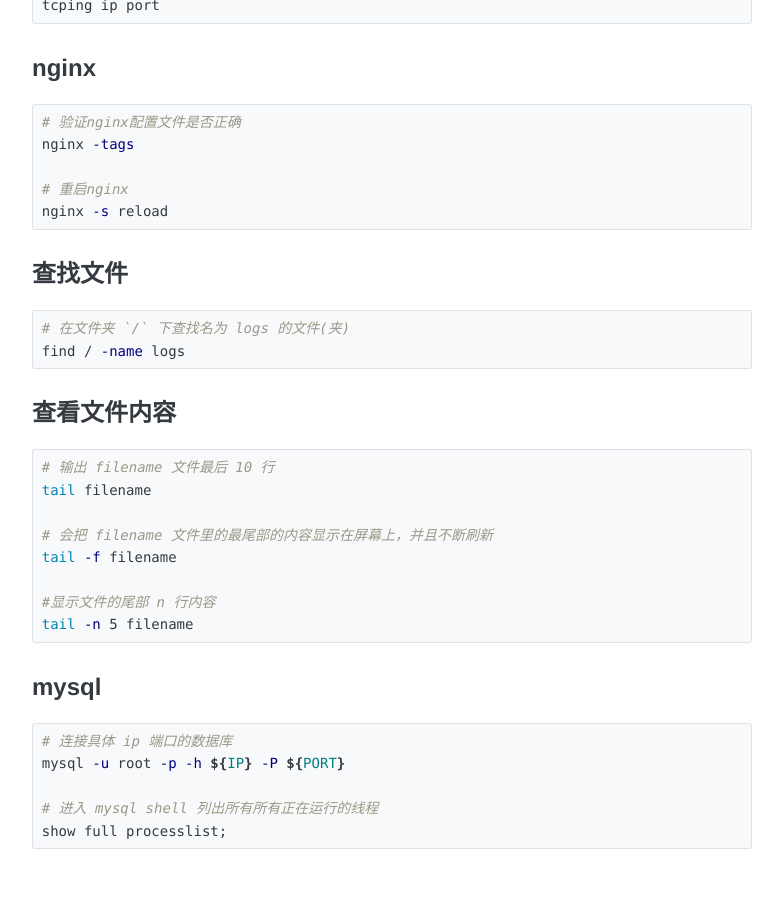
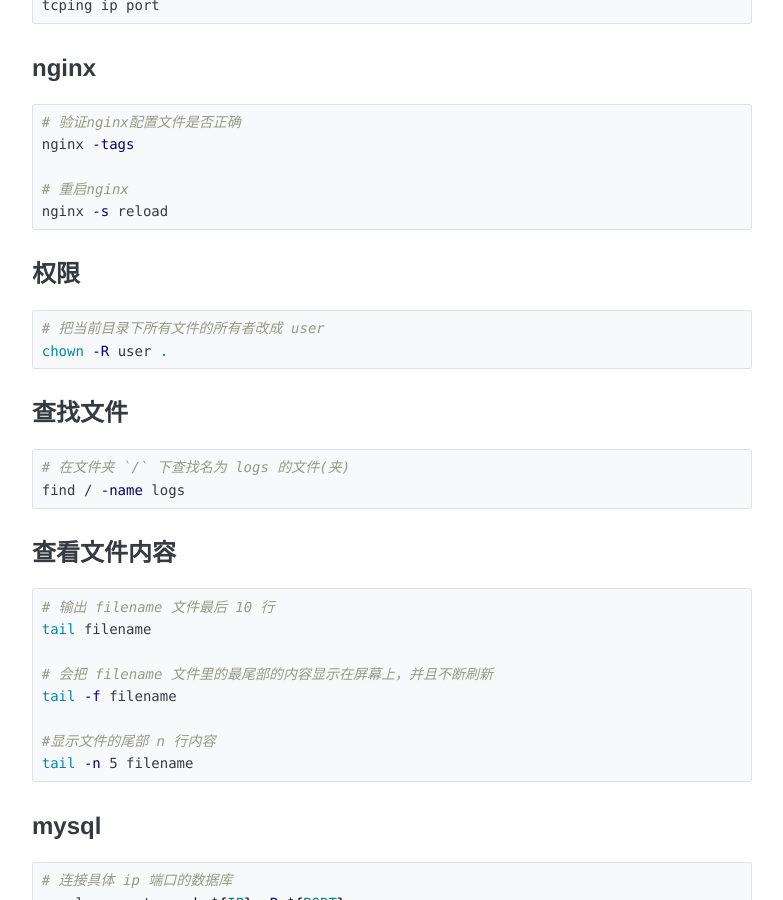
Before and after one commit to funkyLover/blog, a Jekyll site: the page built from posts/_posts/2020-04-07-linux-cli.md, in a window 1280 px wide and 900 px high, scrolled down 695 px. Shown: the whole window, without its empty margins (248-1031 px from the left). Built offline with Jekyll 4.4.1, drawn with Linux system fonts in a browser that asks for light colours; comment, search, counter and statistics services are not loaded.

Commit message:
update post;

````diff
--- a/posts/_posts/2020-04-07-linux-cli.md
+++ b/posts/_posts/2020-04-07-linux-cli.md
@@ -40,6 +40,13 @@
 nginx -s reload
 ```
 
+## 权限
+
+```bash
+# 把当前目录下所有文件的所有者改成 user
+chown -R user .
+```
+
 ## 查找文件
 
 ```bash
````
